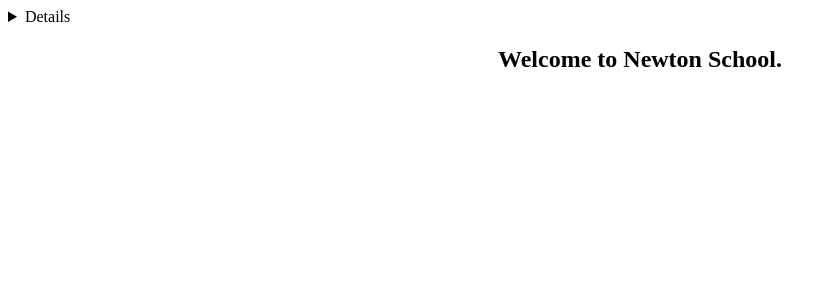
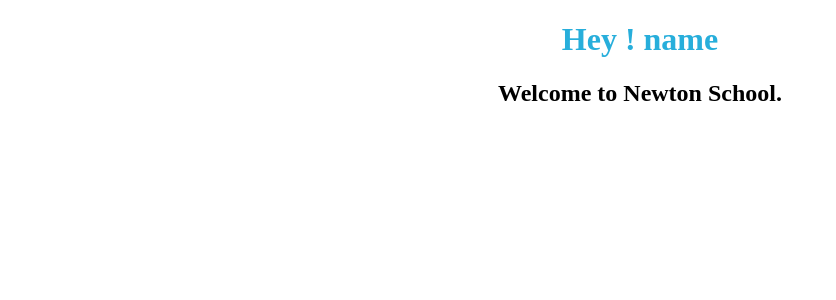
Before and after one commit to divyanshdube/Greetings-with-Props---ReactJS-React-Basics-Create-react-app-Going-through-th---s9vb7d2l82fp, a React app: page / in a window 1280 px wide. Shown: the top 300 px of the page, without its empty margins (0-836 px from the left). Built offline with nearby package versions, Linux system fonts and the light colour scheme.

Commit message:
Update Welcome.js

```diff
--- a/src/components/Welcome.js
+++ b/src/components/Welcome.js
@@ -1,9 +1,9 @@
 function Welcome(props) {
   return (
     <div>
-      <details>
+
         <h1>Hey ! {props.name}</h1>
-      </details>
+
       <h2>Welcome to Newton School.</h2>
     </div>
   );
```
